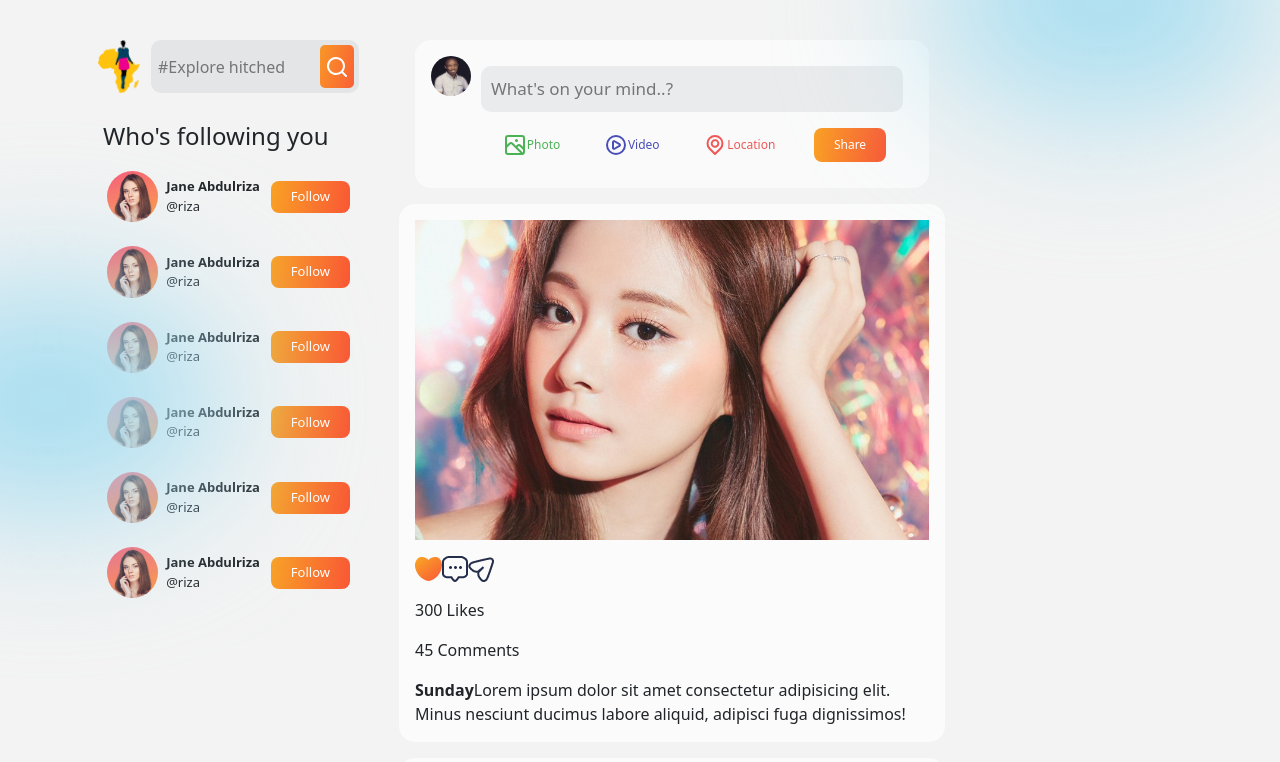
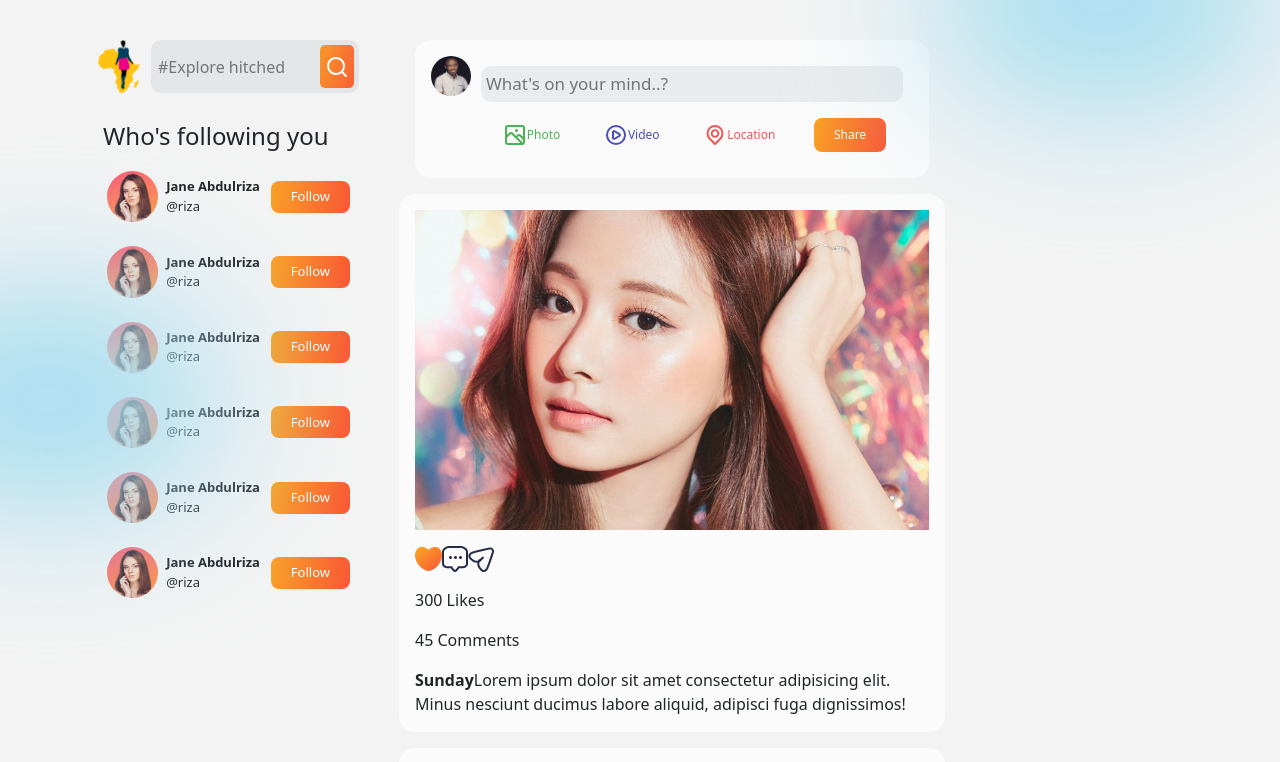
Before and after one commit to iamjaypey/hitched, a React (Create React App) app: page / in a window 1280 px wide. Shown: the top 762 px of the page. Built offline with nearby package versions, Linux system fonts and the light colour scheme.

Commit message:
share input resize

```diff
--- a/src/components/Share/Share.css
+++ b/src/components/Share/Share.css
@@ -20,10 +20,11 @@
 
 .post__share > div > input {
   border: none;
+  width: 100%;
   outline: none;
   background-color: rgba(40, 52, 62, 0.07);
   border-radius: 10px;
-  padding:10px;
+  padding:5px;
   font-size: 17px;
 }
 
```
